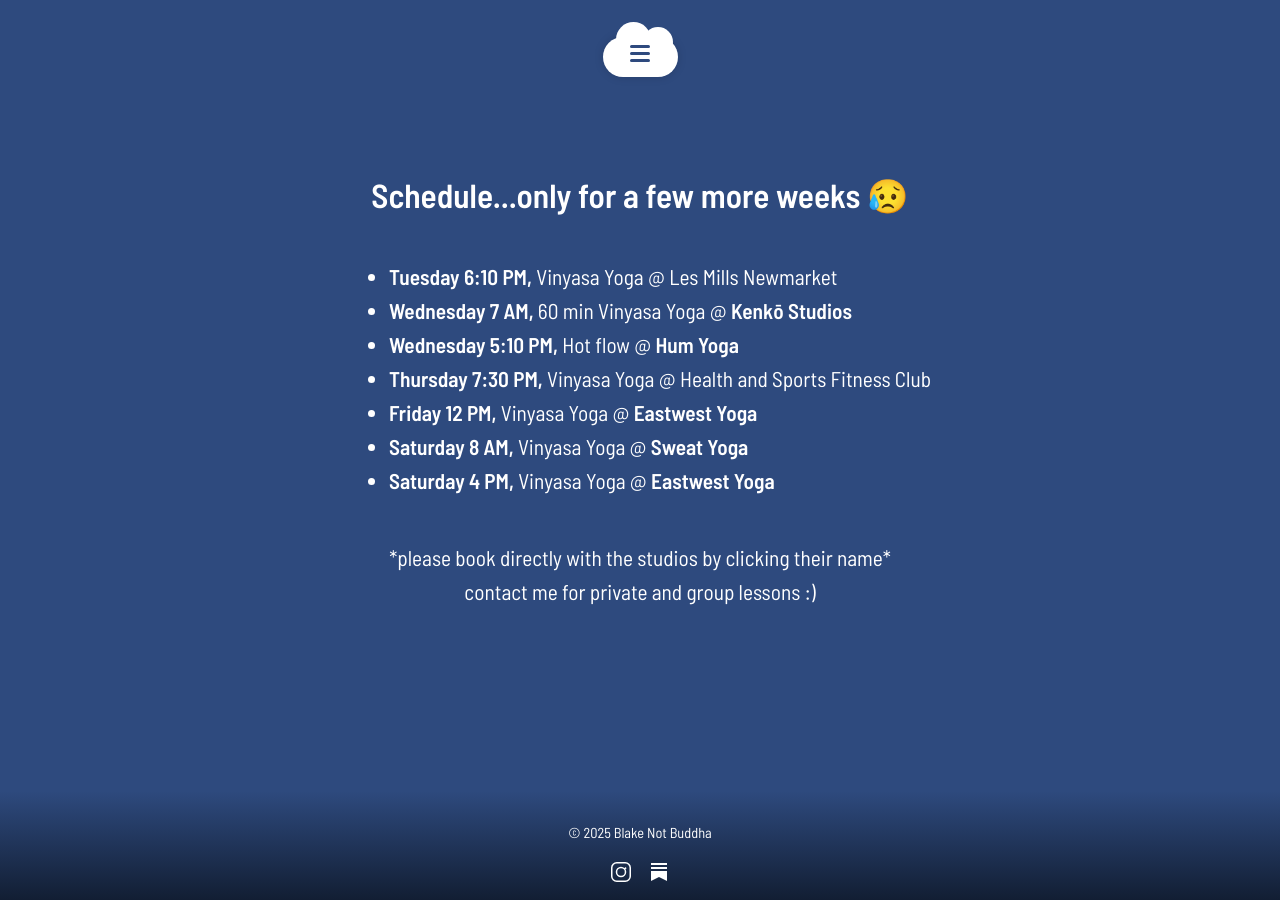
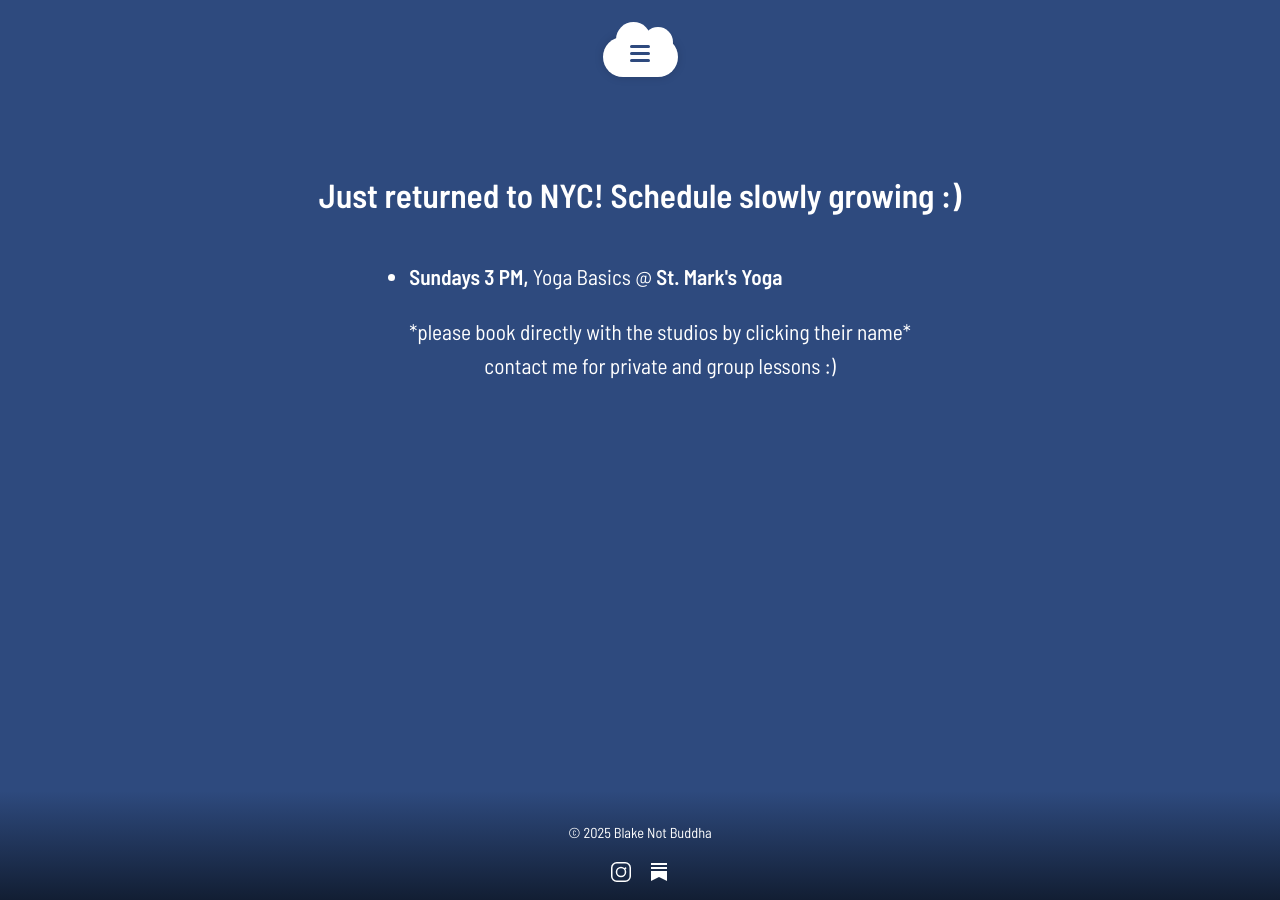
Before and after one commit to blakemande11/blake.yoga, a Jekyll site: the page built from schedule.html, in a window 1280 px wide. Built offline with Jekyll 4.4.1, drawn with Linux system fonts in a browser that asks for light colours.

Commit message:
NYC updates rd 1

```diff
--- a/schedule.html
+++ b/schedule.html
@@ -6,17 +6,10 @@
 
 <section class="schdl"> <!-- class = "home" allows for css styling control in style.css -->
 
-<h2>Schedule...only for a few more weeks 😥 </h2>
+<h2>Just returned to NYC! Schedule slowly growing :)</h2>
 
 <ul>
-  <li><b>Tuesday 6:10 PM,</b> Vinyasa Yoga @ Les Mills Newmarket </li>
-  <li><b>Wednesday 7 AM,</b> 60 min Vinyasa Yoga @ <a href="https://www.kenko.studio/community-about-us" target="_blank">Kenkō Studios</a> </li>
-  <li><b>Wednesday 5:10 PM,</b> Hot flow @ <a href="https://www.humyoga.co.nz//" target="_blank">Hum Yoga</a> </li>
-  <li><b>Thursday 7:30 PM, </b> Vinyasa Yoga @ Health and Sports Fitness Club</li>
-  <li><b>Friday 12 PM,</b> Vinyasa Yoga @ <a href="https://www.eastwest.co.nz/" target="_blank">Eastwest Yoga</a> </li>
-  <li><b>Saturday 8 AM,</b> Vinyasa Yoga @ <a href="https://www.sweatyoga.co.nz/" target="_blank">Sweat Yoga</a> </li>
-  <li><b>Saturday 4 PM,</b> Vinyasa Yoga @ <a href="https://www.eastwest.co.nz/" target="_blank">Eastwest Yoga</a> </li>
-</ul>
+  <li><b>Sundays 3 PM,</b> Yoga Basics @ <a href="https://www.stmarksyoga.com/" target="_blank">St. Mark's Yoga</a>  </li>
 
 <p>*please book directly with the studios by clicking their name* <br> contact me for private and group lessons :)</p>
 
```
Also changed, not shown: index.html (+18 -8 lines), 1 other file.
